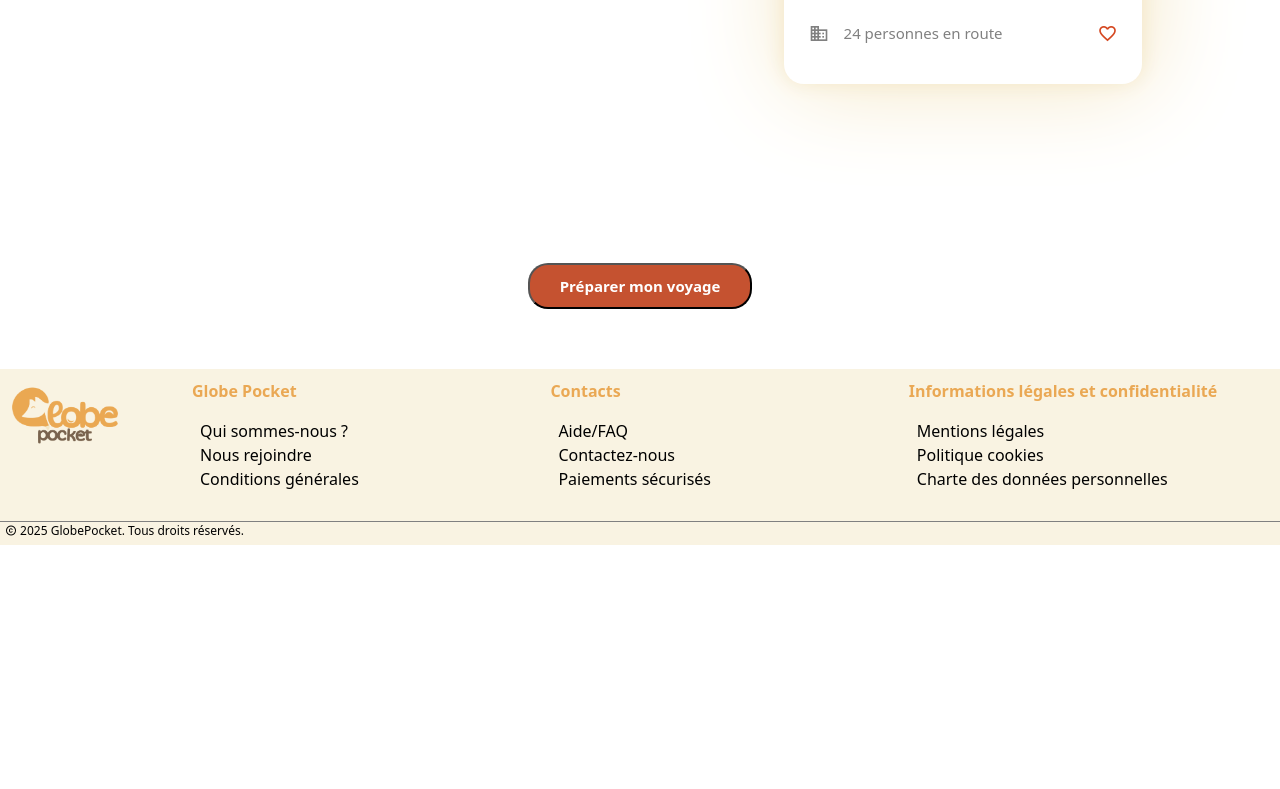
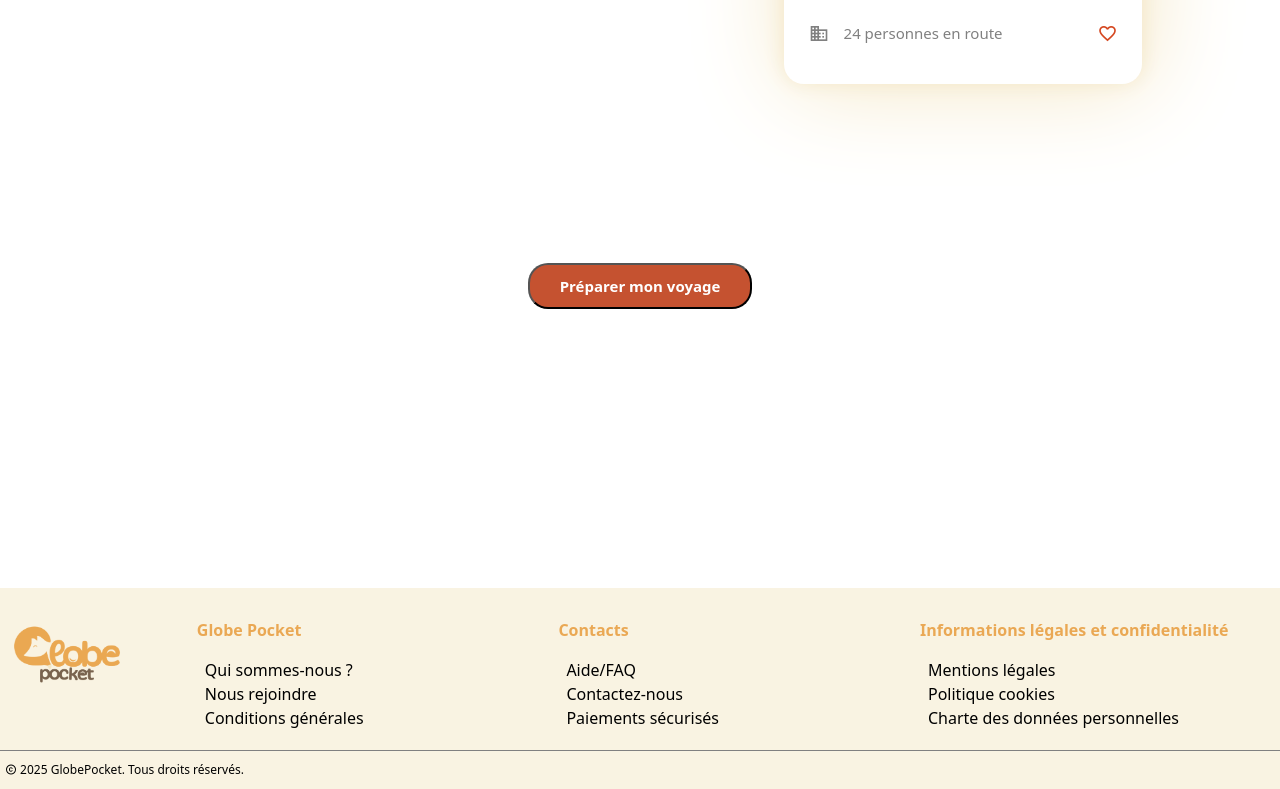
Before and after one commit to coralierussi/GlobePocket_site, a Vue app: page / in a window 1280 px wide. Shown: the part 4212-5001 px from the top of the page. Before the commit the page ends 4757 px from the top, so only its background shows below. Built offline with nearby package versions, Linux system fonts and the light colour scheme.

Commit message:
modif scss footerSite

```diff
--- a/src/components/FooterSite.vue
+++ b/src/components/FooterSite.vue
@@ -53,45 +53,65 @@
 a{
     text-decoration: none;
 }
-.main{
-    width: 100%;
+html, body {
+  height: 100%;
+  margin: 0;
+}
+
+.main {
+  display: flex;
+  flex-direction: column;
+  min-height: 60vh; // assure que la page prend toute la hauteur
+//   margin-top: 60px;
   overflow-y: hidden;
-    margin-top: 60px;
+
+  .footer {
+    display: flex;
+    flex-wrap: wrap;
+    justify-content: space-around;
+    padding: 20px 0;
     background-color: rgba(244, 231, 198, 0.5);
-    .footer{
-    .logo{
+    margin-top: auto; // ⬅️ pousse le footer en bas quand peu de contenu
+
+    .logo {
       width: 15%;
       margin-top: 10px;
-      .logo-img{
+
+      .logo-img {
         width: 120px;
         margin: 5px;
       }
     }
-    .footer-bar-globePocket, .footer-bar-contact, .footer-bar{
+
+    .footer-bar-globePocket,
+    .footer-bar-contact,
+    .footer-bar {
       margin-top: 10px;
       width: 28%;
       list-style: none;
-        .titre-footer{
+
+      .titre-footer {
         color: #EAA854;
         font-weight: 650;
       }
-        .link-footer{
+
+      .link-footer {
         color: black;
         padding: 0rem 0.5rem;
       }
     }
+  }
 
-    }
-    .legale{
+  .legale {
     border-top: solid 1px grey;
+    background-color: rgba(244, 231, 198, 0.5);
     display: flex;
     align-items: center;
     gap: 1rem;
-        margin: 30px 0px 5px 0px;
-        .ML{
-            margin-left: 10px;
-        }
-        p{
+    padding: 10px 0;
+    // background-color: white;
+
+    p {
       color: black;
       font-size: 12px;
       margin: 0px 5px;
@@ -99,4 +119,5 @@ a{
   }
 }
 
+
   </style>
```
Lines whose indentation alone changed are shown as unchanged.
